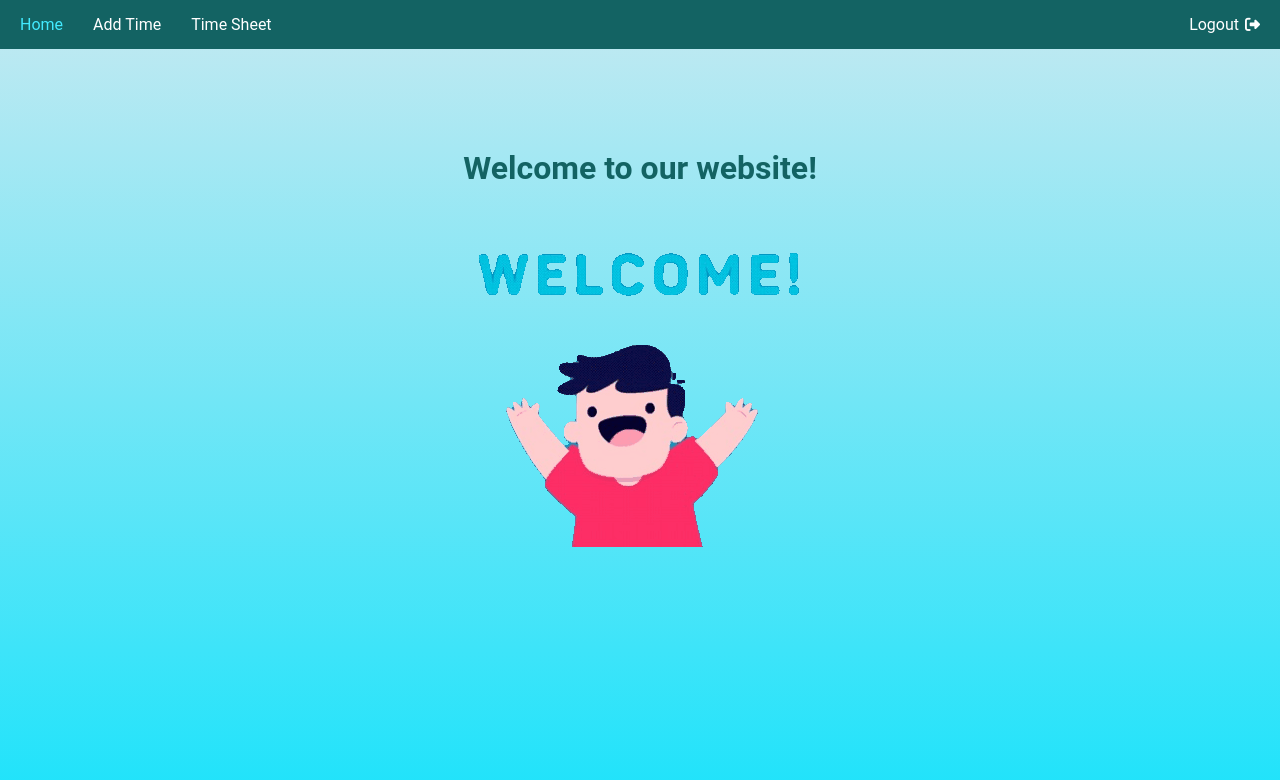
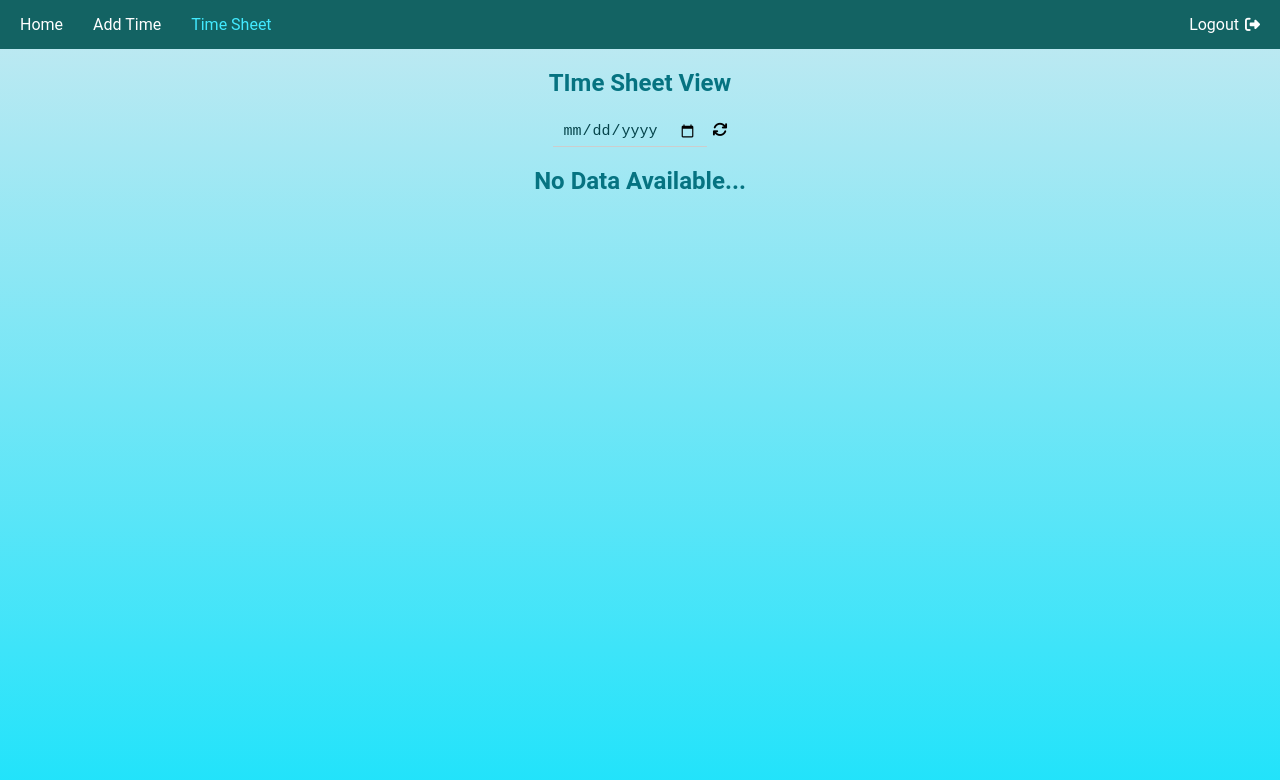
Before and after one commit to Neel1292/employee-time-tracker, a plain HTML site: page html/user.html in a window 1280 px wide. Drawn offline with nearby package versions, Linux system fonts and the light colour scheme.

Commit message:
Refresh Buttom Added

```diff
--- a/html/user.html
+++ b/html/user.html
@@ -17,9 +17,9 @@
         <div class="page-width">
             <div class="nav-menu">
                 <ul>
-                    <li><a href="#" class="active" data-target="home">Home</a></li>
+                    <li><a href="#" data-target="home">Home</a></li>
                     <li><a href="#" data-target="add-time">Add Time</a></li>
-                    <li><a href="#" data-target="time-sheet">Time Sheet</a></li>
+                    <li><a href="#" class="active" data-target="time-sheet">Time Sheet</a></li>
                 </ul>
                 <div class="logout-btn"><a href="../html/login.html">Logout <i class="fa-solid fa-right-from-bracket"></i></a></div>
             </div>
@@ -27,7 +27,7 @@
     </nav>
 
     <div class="content">
-		<div id="home" class="active" >
+		<div id="home">
 			<h1>Welcome to our website!</h1>
 			<!-- <p>This is the home page.</p> -->
             <div class="anim">
@@ -66,13 +66,15 @@
             </div>
 		</div>
 
-		<div id="time-sheet">
+		<div id="time-sheet" class="active">
             <div class="page-width">
                 <div class="data-view">
                     <h2>TIme Sheet View</h2>
                     <div class="search-input">
                         <input type="date" id="search" placeholder="Search by Date">
+                        <i class="fa-solid fa-arrows-rotate"></i>
                     </div>
+                    <div class="table-conatienr">
                         <table class="data_table">
                             <thead>
                                 <th>Date</th>
@@ -92,6 +94,7 @@
                 </div>
             </div>
 		</div>
+	</div>
 
     <script src="../js/user.js" defer></script>
     <script src="../js/addTime.js" defer></script>
--- a/js/dashboard.js
+++ b/js/dashboard.js
@@ -3,7 +3,7 @@
   var displayData = document.querySelector(".table-body");
   var displayTotalHours = document.getElementById("workingHours");
   const viewForm = document.querySelector(".data-view");
-  const tableView = document.querySelector(".data_table");
+  const tableView = document.querySelector(".table-conatienr");
   const searchInput = document.querySelector("#search");
   let totalWorkHours = 0;
 
@@ -82,7 +82,7 @@
       displayTotalHours.innerText += `${msToHms(totalWorkHours)}`;
 
     } else {
-      viewForm.innerHTML = `<h2>No Data Available...</h2><br/>`;
+      tableView.innerHTML = `<h2>No Data Available...</h2><br/>`;
       viewForm.classList.remove("data_table");
     }
   }
--- a/js/user.js
+++ b/js/user.js
@@ -28,5 +28,10 @@ navLinks.forEach(link => {
 });
 
 $(document).ready(function(){
-	$('.anim').show(1000)
+	$('.anim').show(1000);
+
+	$('.fa-arrows-rotate').click(function (e) {
+		location.reload();
+		$('#search').val("");
+	});
 })
```
Lines whose indentation alone changed are shown as unchanged.
